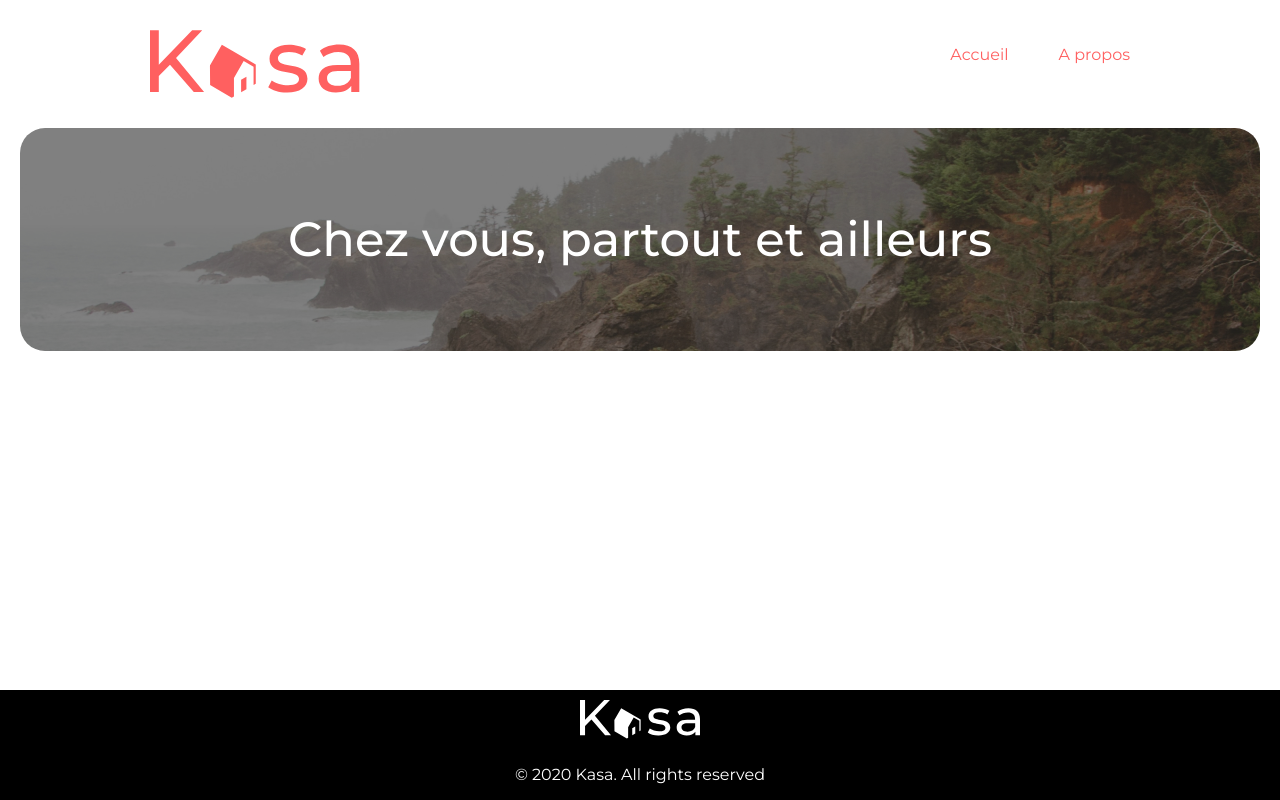
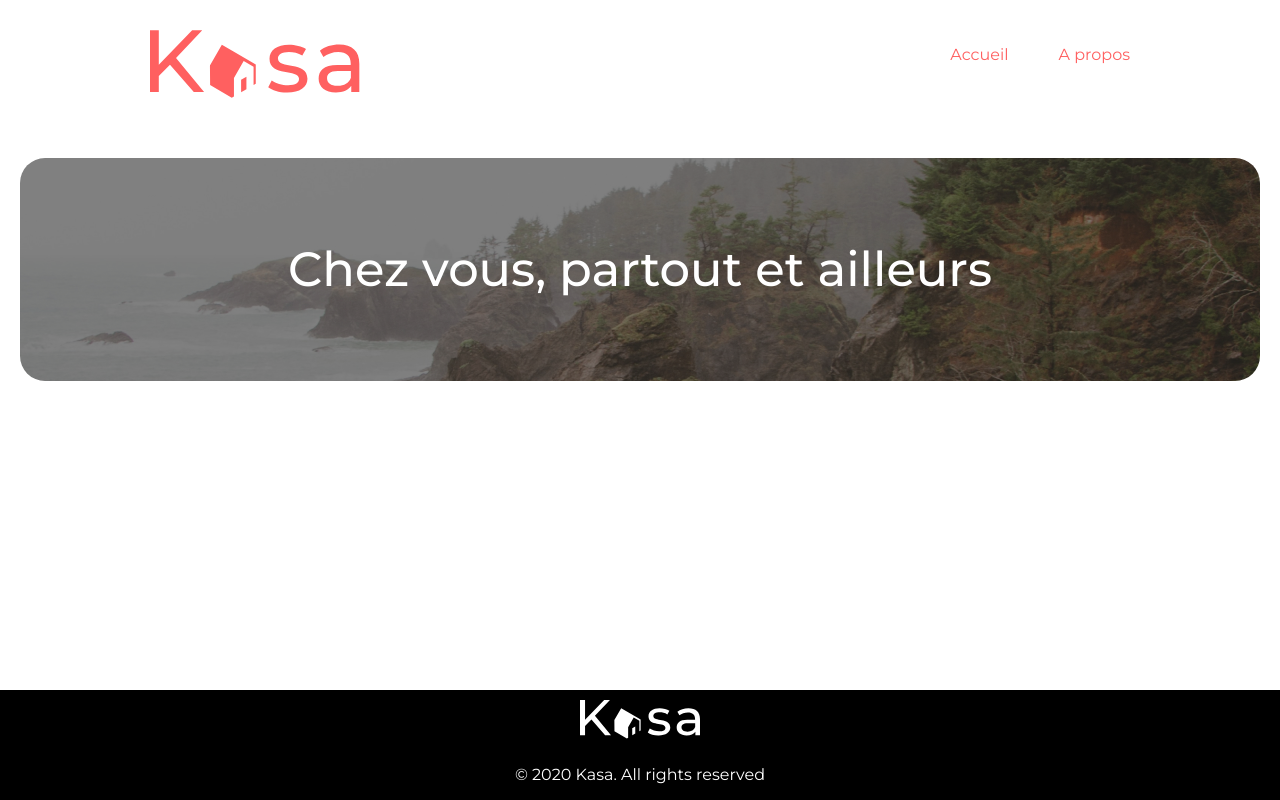
Before and after one commit to Maxime-Gld/Projet-7, a React (Create React App) app: page / in a window 1280 px wide. Built offline with nearby package versions, Linux system fonts and the light colour scheme.

Commit message:
size main

```diff
--- a/src/styles/base/_base.scss
+++ b/src/styles/base/_base.scss
@@ -15,6 +15,7 @@ html, body, #root {
 
 main {
     flex-grow: 1;
+    @include bloc-page;
 }
 
 a {
```
